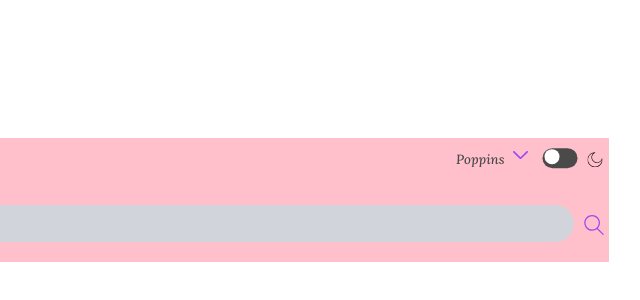
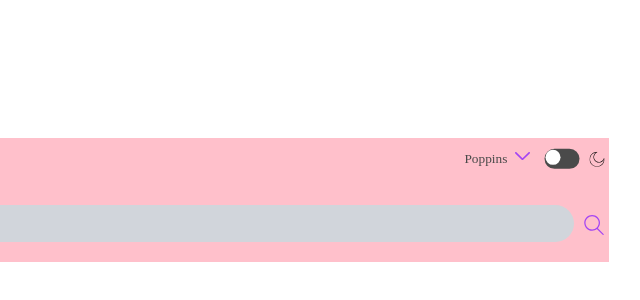
Before and after one commit to fukpyd/dictionary-web-app, a website: page index.html in a window 1280 px wide. Shown: the part 220-520 px from the top of the page, 415-1055 px from the left. Drawn offline with nearby package versions, Linux system fonts and the light colour scheme; files that its build step writes are made by us from their sources.

Commit message:
add scss file partials

```diff
--- /dev/null
+++ b/partials/_breakpoints.scss
@@ -0,0 +1,16 @@
+$breakpoints: (
+  "small": 320px,
+  "medium": 480px,
+  "large": 768px,
+  "wide": 1024px,
+);
+
+@mixin breakpoint($name) {
+  @if not map-has-key($breakpoints, $name) {
+    @warn "Invalid breakpoint name `#{$name}`";
+  } @else {
+    @media (max-width: map-get($breakpoints, $name)) {
+      @content;
+    }
+  }
+}
--- a/partials/_colors.scss
+++ b/partials/_colors.scss
@@ -5,3 +5,5 @@ $grey: #4a4a4a;
 $light-grey: #9b9b9b;
 $purple: #a444f3;
 $dark-purple: #2a133b;
+$light-purple: #e8d0fa;
+$lila-color: #ddd6fe;
--- a/partials/_themes.scss
+++ b/partials/_themes.scss
@@ -1,13 +1,17 @@
 $theme-map-light: (
   $--primary-bg: $white,
   $--primary-font-color: $black,
-  $--input-color: $white,
+  $--input-color: $lila-color,
+  $--icon-color: $purple,
+  $--after-element: $white,
 );
 
 $theme-map-dark: (
   $--primary-bg: $black,
   $--primary-font-color: $white,
-  $--input-color: $dark-purple,
+  $--input-color: $earie-black,
+  $--icon-color: $purple,
+  $--after-element: $purple,
 );
 
 @mixin theme-colors($map: ()) {
--- a/partials/_variables.scss
+++ b/partials/_variables.scss
@@ -1,5 +1,8 @@
-$primary-font-family: "Lora", serif;
+$primary-font-family: serif;
 $base-font-size: 16px;
+
 $--primary-bg: --primary-bg;
 $--primary-font-color: --primary-font-color;
 $--input-color: --input-color;
+$--icon-color: --icon-color;
+$--after-element: --after-element;
```
